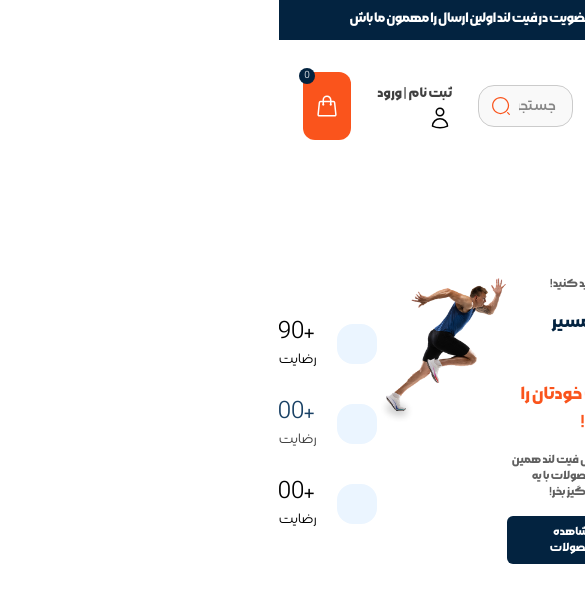
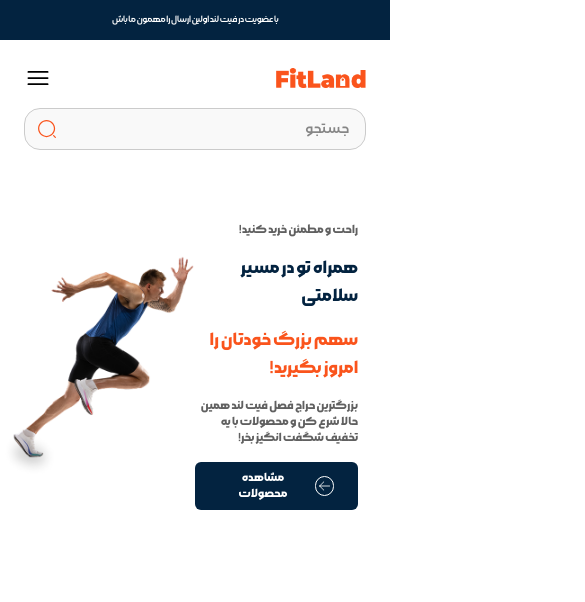
Before and after one commit to Amir-Sharafi-86/Fitland, a React (Vite) app in the folder react/: page / in a window 390 px wide. Shown: the top 602 px of the page, 585 px wide, since content can reach past the window. Built offline with nearby package versions, Linux system fonts and the light colour scheme.

Commit message:
responsive

```diff
--- a/react/src/Componetns/Herosection/herosection.jsx
+++ b/react/src/Componetns/Herosection/herosection.jsx
@@ -4,8 +4,8 @@ function Herosection() {
     return (
         <>
             <div>
-            <div className="grid grid-cols-12 justify-between  mt-0 md:mt-8 ">
-                <div className="right-content font-MorabbaBold col-span-5 mx-auto  md:mr-8 ">
+            <div className="grid grid-cols-12 justify-between  mt-0 max-md:mt-12 max-md:items-center md:mt-8 ">
+                <div className="right-content font-MorabbaBold col-span-6  md:col-span-5 mx-auto  mr-8 ">
                 <div className='flex  flex-col'>
                     <span className='inline-block text-[#606060] text-base max-sm:text-xs'>راحت و مطمئن خرید کنید!</span>
                     <span className='inline-block text-midnight text-lg my-4 md:text-3xl '>همراه تو در مسیر سلامتی</span>
@@ -22,11 +22,11 @@ function Herosection() {
 
                 </button>
                 </div>
-                <div className='md :ml-[10rem] col-span-4 mx-auto'>
+                <div className='md :ml-[10rem]  col-span-6 md:col-span-4 mx-auto'>
                     <img src="/public/images/main/herosection.png" className='mx-auto' alt="" />
                 </div>
 
-                <div className=" space-y-6 mt-10 col-span-3 mx-auto md:ml-4">
+                <div className="space-y-6 mt-10 col-span-3 mx-auto md:ml-4 hidden md:block">
                     <div className='wrraper flex gap-5 items-center '>
                         <button className=' bg-[#EBF5FF] rounded-2xl p-5'>
                                 <img src="/public/images/main/calendar.png" alt="" />
--- a/react/src/Componetns/Nav-menu/navMenu.jsx
+++ b/react/src/Componetns/Nav-menu/navMenu.jsx
@@ -3,9 +3,9 @@ import React from 'react'
 function NavMenu({title}) {
     return (
         <div>
-            <div className="mt-10">
-                <div className="wrapper-menu ">
-                    <ul className='text-[#000306] text-xs invisible lg:visible lg:text-base font-MorabbaBold flex justify-between bg-[#F9F9F9] py-4 px-10 rounded-2xl '>
+            <div className="hidden lg:block mt-10">
+                <div className="wrapper-menu  ">
+                    <ul className='text-[#000306] text-xs  lg:text-base font-MorabbaBold flex justify-between bg-[#F9F9F9] py-4 px-10 rounded-2xl '>
                         <div className="left-menu flex gap-x-10">
                         <a href="">مردانه</a>
                             <a href="">زنانه</a>
--- a/react/src/Componetns/Navbar/navbar.jsx
+++ b/react/src/Componetns/Navbar/navbar.jsx
@@ -3,12 +3,12 @@ import NavMenu from '../Nav-menu/navMenu'
 function Navbar() {
     return (
         <>
-       <div className="container px-6 pt-4 mx-auto lg:pt-9 header max-w-[1440px]">
+       <div className="container px-6 pt-4 mx-auto lg:pt-9 header max-w-[1440px] hidden md:block">
       <div className="wrapper-navbar flex   justify-between items-center gap-4">
 
     <div className="flex items-center gap-2  flex-col">
       <img src="/public/images/header/logo.png" alt="" />
-      <h6 className="text-sm text-[#868686] font-MorabbaBold">فروشگاه لوازم ورزشی فیت‌لند</h6>
+      <h6 className="text-sm text-[#868686] font-MorabbaBold whitespace-nowrap ">فروشگاه لوازم ورزشی فیت‌لند</h6>
     </div>
 
     <div className="w-[340px] sm:w-[400px]  lg:w-[600px] xl:max-w-[700px]">
@@ -37,7 +37,8 @@ function Navbar() {
     </div>
 
     <div className="shrink-0 flex gap-x-4">
-          <button className='bg-[#FFFFFF] flex-center gap-x-1.5 box-shadow rounded-xl p-2.5'>
+          <button className='bg-[#FFFFFF] flex  flex-center gap-x-1.5 shadow-helper-class rounded-xl p-2.5 '
+          >
            <span className='text-[#404040] text-sm md:text-base font-MorabbaBold '>ثبت‌ نام | ورود</span>
           <svg xmlns="http://www.w3.org/2000/svg" fill="none" viewBox="0 0 24 24" strokeWidth={1.5} stroke="currentColor" className="size-6">
   <path strokeLinecap="round" strokeLinejoin="round" d="M15.75 6a3.75 3.75 0 1 1-7.5 0 3.75 3.75 0 0 1 7.5 0ZM4.501 20.118a7.5 7.5 0 0 1 14.998 0A17.933 17.933 0 0 1 12 21.75c-2.676 0-5.216-.584-7.499-1.632Z" />
@@ -57,6 +58,42 @@ function Navbar() {
 
         <NavMenu  />
        </div>
+
+       {/* //? header menuMobile  */}
+       <div className='mobile-menu p-6 block md:hidden'>
+          <div className='flex justify-between items-center'>
+              <img src="/public/images/header/logo.png" className='w-[90px]' alt="" / >
+              <svg xmlns="http://www.w3.org/2000/svg" fill="none" viewBox="0 0 24 24" strokeWidth={1.5} stroke="currentColor" className="size-7">
+  <path strokeLinecap="round" strokeLinejoin="round" d="M3.75 6.75h16.5M3.75 12h16.5m-16.5 5.25h16.5" />
+</svg>
+
+          </div>
+
+          <div className="w-full sm:w-[400px]  lg:w-[600px] xl:max-w-[700px] mx-auto mt-4">
+      <form action="">
+        <div className="relative w-full border border-[#CBCBCB] bg-[#F9F9F9] rounded-2xl">
+          <svg
+            className="absolute left-3 top-1/2 -translate-y-1/2 text-[#FA541C]"
+            xmlns="http://www.w3.org/2000/svg"
+            width="20"
+            height="20"
+            fill="none"
+            viewBox="0 0 24 24"
+          >
+            <path
+              fill="#FA541C"
+              d="M11.5 21.75c-5.65 0-10.25-4.6-10.25-10.25S5.85 1.25 11.5 1.25s10.25 4.6 10.25 10.25-4.6 10.25-10.25 10.25m0-19c-4.83 0-8.75 3.93-8.75 8.75s3.92 8.75 8.75 8.75 8.75-3.93 8.75-8.75-3.92-8.75-8.75-8.75M21.998 22.75c-.19 0-.38-.07-.53-.22l-2-2a.754.754 0 0 1 0-1.06c.29-.29.77-.29 1.06 0l2 2c.29.29.29.77 0 1.06-.15.15-.34.22-.53.22"
+            ></path>
+          </svg>
+          <input
+            type="text"
+            className="w-full pl-10 pr-4 py-2 bg-transparent outline-none placeholder:text-[#868686] font-MorabbaMedium"
+            placeholder="جستجو"
+          />
+        </div>
+      </form>
+    </div>
+       </div>
         </>
     )
 }
--- a/react/src/Componetns/Topbar/topbar.jsx
+++ b/react/src/Componetns/Topbar/topbar.jsx
@@ -3,7 +3,7 @@ import React from 'react'
 function Topbar() {
     return (
         <div>
-            <h1 className='text-white bg-midnight h-10 text-center font-MorabbaBold text-sm mt-auto pt-2 tracking-tight	'>با عضویت در فیت لند اولین ارسال را مهمون ما باش </h1>
+            <h1 className='text-white bg-midnight h-10 text-center font-MorabbaMedium md:font-MorabbaBold text-[10px] md:text-sm mt-auto  pt-3 md:pt-2 tracking-tight	'>با عضویت در فیت لند اولین ارسال را مهمون ما باش </h1>
         </div>
     )
 }
--- a/react/src/index.css
+++ b/react/src/index.css
@@ -17,7 +17,7 @@
         justify-content: center;
         align-items: center;
     }
-    .box-shadow {
+    .shadow-helper-class {
         box-shadow: 0px 0px 20px 2px #00000014;
     }
     .container {
```
